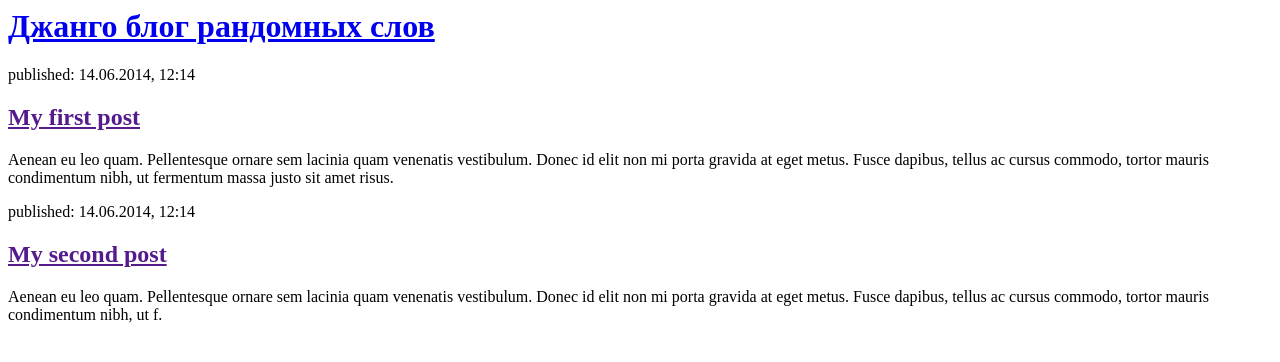
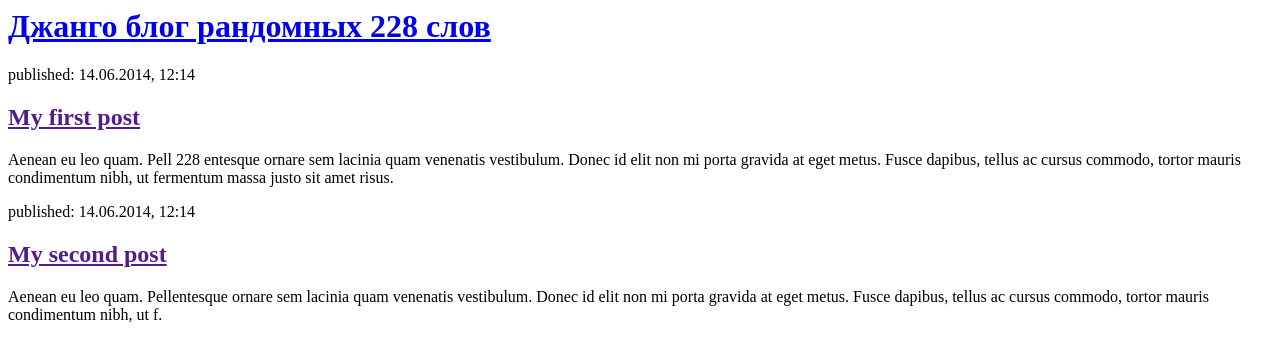
Before and after one commit to Rozink/my-first-blog, a Django app: page / in a window 1280 px wide. Shown: the top 362 px of the page. Run offline with Django 3.2, Linux system fonts and the light colour scheme.

Commit message:
аа не раьоатет

```diff
--- a/blog/templates/blog/post_list.html
+++ b/blog/templates/blog/post_list.html
@@ -4,13 +4,13 @@
     </head>
     <body>
         <div>
-            <h1><a href="/">Джанго блог рандомных слов</a></h1>
+            <h1><a href="/">Джанго блог рандомных 228 слов</a></h1>
         </div>
 
         <div>
             <p>published: 14.06.2014, 12:14</p>
             <h2><a href="">My first post</a></h2>
-            <p>Aenean eu leo quam. Pellentesque ornare sem lacinia quam venenatis vestibulum. Donec id elit non mi porta gravida at eget metus. Fusce dapibus, tellus ac cursus commodo, tortor mauris condimentum nibh, ut fermentum massa justo sit amet risus.</p>
+            <p>Aenean eu leo quam. Pell 228 entesque ornare sem lacinia quam venenatis vestibulum. Donec id elit non mi porta gravida at eget metus. Fusce dapibus, tellus ac cursus commodo, tortor mauris condimentum nibh, ut fermentum massa justo sit amet risus.</p>
         </div>
 
         <div>
--- a/blog/urls.py
+++ b/blog/urls.py
@@ -3,5 +3,4 @@ from . import views
 
 urlpatterns = [
     path('', views.post_list, name='post_list'),
-#    path('test/', views.test, name='test'),
 ]
--- a/blog/views.py
+++ b/blog/views.py
@@ -3,5 +3,3 @@ from django.shortcuts import render
 # Create your views here.
 def post_list(request):
     return render(request, 'blog/post_list.html', {})
-#def test(request):
-    #return render(request, 'blog/test.html', {})
--- /dev/null
+++ b/lol.txt
@@ -0,0 +1 @@
+TEST of GIT
--- a/mysite/urls.py
+++ b/mysite/urls.py
@@ -19,5 +19,4 @@ from django.urls import path,include
 urlpatterns = [
     path('admin/', admin.site.urls),
     path('',include('blog.urls')),
-    #path('test/',include('blog.urls')),
 ]
```
